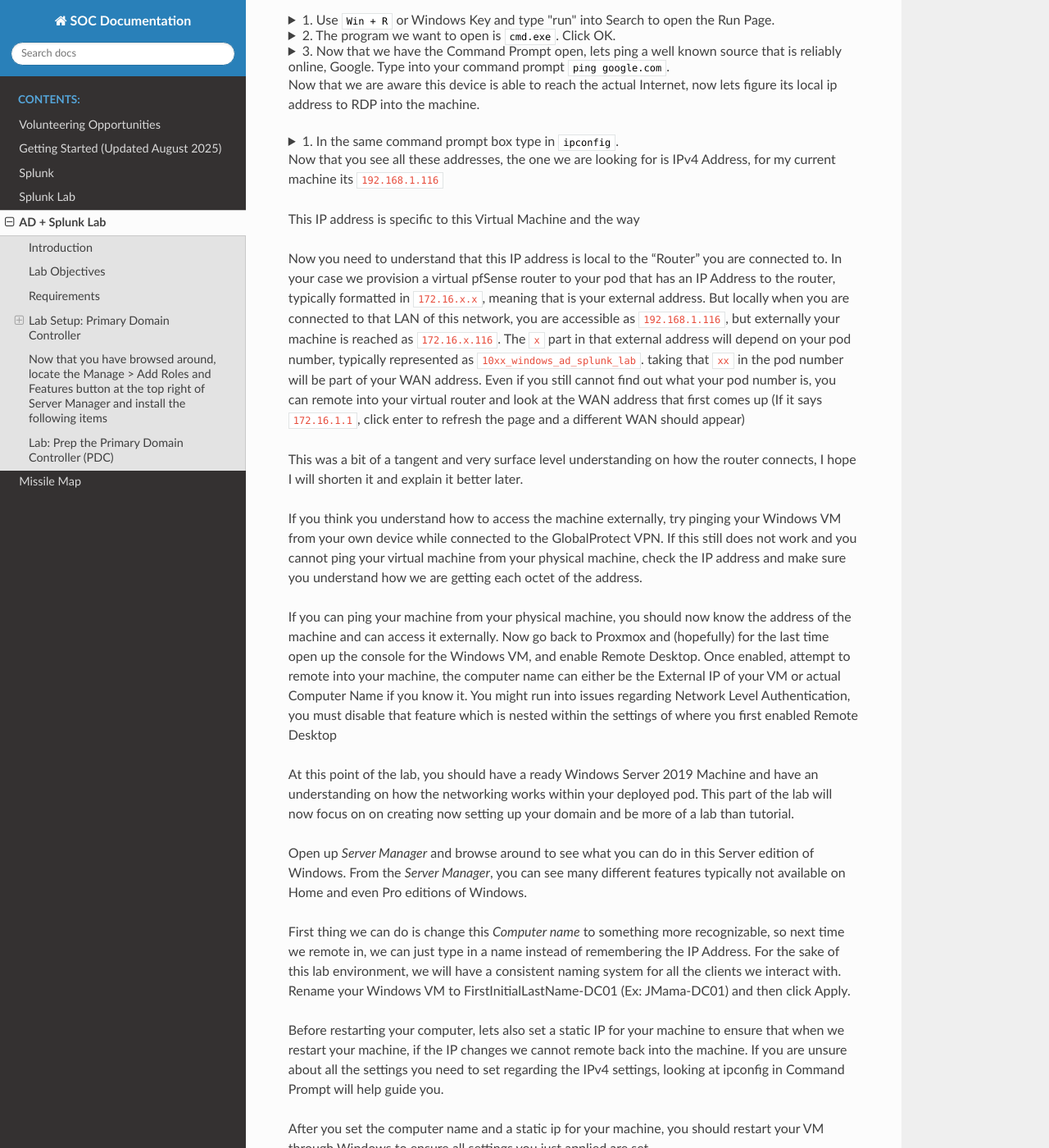
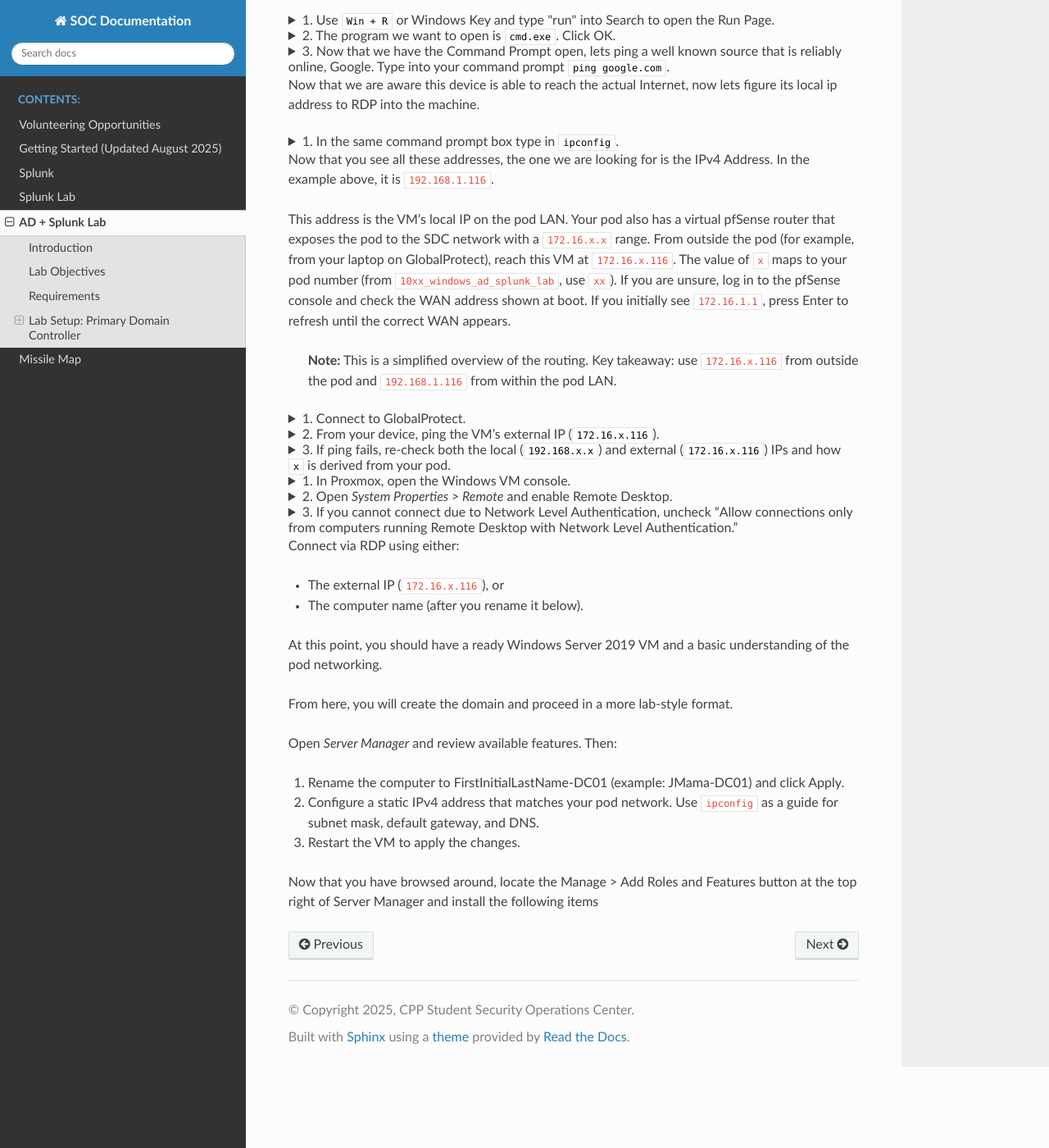
Before and after one commit to cpp-soc/documentation, a Sphinx documentation site: the page built from source/AD_Lab.md, in a window 1280 px wide and 1400 px high, scrolled down 2571 px. Shown: the whole window at 82% size. Built offline with Sphinx 7.4.7 and the Read the Docs theme 3.1.0, drawn with Linux system fonts in a browser that asks for light colours; some of the changed text lies outside the part shown.

Commit message:
try this

```diff
--- a/source/AD_Lab.md
+++ b/source/AD_Lab.md
@@ -234,164 +234,43 @@
 
 </details>
 
-Now that you see all these addresses, the one we are looking for is IPv4 Address, for my current machine its `192.168.1.116`
+Now that you see all these addresses, the one we are looking for is the IPv4 Address. In the example above, it is `192.168.1.116`.
 
-This IP address is specific to this Virtual Machine and the way
+This address is the VM’s local IP on the pod LAN. Your pod also has a virtual pfSense router that exposes the pod to the SDC network with a `172.16.x.x` range. From outside the pod (for example, from your laptop on GlobalProtect), reach this VM at `172.16.x.116`. The value of `x` maps to your pod number (from `10xx_windows_ad_splunk_lab`, use `xx`). If you are unsure, log in to the pfSense console and check the WAN address shown at boot. If you initially see `172.16.1.1`, press Enter to refresh until the correct WAN appears.
 
-Now you need to understand that this IP address is local to the "Router" you are connected to. In your case we provision a virtual pfSense router to your pod that has an IP Address to the router, typically formatted in `172.16.x.x`, meaning that is your external address. But locally when you are connected to that LAN of this network, you are accessible as `192.168.1.116`, but externally your machine is reached as `172.16.x.116`. The `x` part in that external address will depend on your pod number, typically represented as `10xx_windows_ad_splunk_lab`. taking that `xx` in the pod number will be part of your WAN address. Even if you still cannot find out what your pod number is, you can remote into your virtual router and look at the WAN address that first comes up (If it says `172.16.1.1`, click enter to refresh the page and a different WAN should appear)
-
-This was a bit of a tangent and very surface level understanding on how the router connects, I hope I will shorten it and explain it better later.
-
-If you think you understand how to access the machine externally, try pinging your Windows VM from your own device while connected to the GlobalProtect VPN. If this still does not work and you cannot ping your virtual machine from your physical machine, check the IP address and make sure you understand how we are getting each octet of the address.
-
-If you can ping your machine from your physical machine, you should now know the address of the machine and can access it externally. Now go back to Proxmox and (hopefully) for the last time open up the console for the Windows VM, and enable Remote Desktop. Once enabled, attempt to remote into your machine, the computer name can either be the External IP of your VM or actual Computer Name if you know it. You might run into issues regarding Network Level Authentication, you must disable that feature which is nested within the settings of where you first enabled Remote Desktop
-
-At this point of the lab, you should have a ready Windows Server 2019 Machine and have an understanding on how the networking works within your deployed pod.
-This part of the lab will now focus on on creating now setting up your domain and be more of a lab than tutorial.
-
-Open up *Server Manager* and browse around to see what you can do in this Server edition of Windows. From the *Server Manager*, you can see many different features typically not available on Home and even Pro editions of Windows.
-
-First thing we can do is change this *Computer name* to something more recognizable, so next time we remote in, we can just type in a name instead of remembering the IP Address. For the sake of this lab environment, we will have a consistent naming system for all the clients we interact with. Rename your Windows VM to FirstInitialLastName-DC01 (Ex: JMama-DC01) and then click Apply.
-
-Before restarting your computer, lets also set a static IP for your machine to ensure that when we restart your machine, if the IP changes we cannot remote back into the machine. If you are unsure about all the settings you need to set regarding the IPv4 settings, looking at ipconfig in Command Prompt will help guide you.
-
-After you set the computer name and a static ip for your machine, you should restart your VM through Windows to ensure all settings you just applied are set.
-
-Now that you have browsed around, locate the Manage > Add Roles and Features button at the top right of Server Manager and install the following items
--
-## Lab: Prep the Primary Domain Controller (PDC)
-
-Goal: Reach the VM externally, RDP into it, rename it, set a static IP, and install core roles.
+> **Note:** This is a simplified overview of the routing. Key takeaway: use `172.16.x.116` from outside the pod and `192.168.1.116` from within the pod LAN.
 
 <details>
-<summary>Task 1 — Verify external reachability</summary>
-
-- Objective: Confirm your host can reach the VM from the VPN.
-- Do:
-  - From your host (on GlobalProtect), ping the VM's external IP.
-  - On the VM, use ipconfig to understand its IPv4 and gateway.
-- Success: 4 replies, 0% loss.
-
+<summary>1. Connect to GlobalProtect.</summary>
+</details>
 <details>
-<summary>💡 Networking Hints</summary>
-
-Your VM has two IP addresses:
-- **LAN IP** (192.168.x.x): Internal to your pod's virtual network
-- **WAN IP** (172.16.x.x): External address for accessing from your host
-
-The external IP follows this pattern: if your VM's LAN IP is `192.168.1.116`, your external IP is likely `172.16.x.116` where `x` matches your pod number.
-
-To find your pod number:
-- Check your pod name format: `10xx_windows_ad_splunk_lab`
-- The `xx` becomes part of your WAN address
-- Or check the pfSense router console for the WAN address
-
+<summary>2. From your device, ping the VM’s external IP (<code>172.16.x.116</code>).</summary>
 </details>
+<details>
+<summary>3. If ping fails, re-check both the local (<code>192.168.x.x</code>) and external (<code>172.16.x.116</code>) IPs and how <code>x</code> is derived from your pod.</summary>
 </details>
 
 <details>
-<summary>Task 2 — Enable Remote Desktop</summary>
-
-- Objective: RDP into the VM from your host.
-- Do:
-  - Enable Remote Desktop on the VM.
-  - Connect using the external IP or the computer name.
-- Success: You can open a remote session successfully.
-
+<summary>1. In Proxmox, open the Windows VM console.</summary>
+</details>
 <details>
-<summary>💡 RDP Troubleshooting Hints</summary>
-
-If RDP connection fails:
-1. Ensure Remote Desktop is enabled in System Properties
-2. Temporarily disable Network Level Authentication (NLA)
-3. Check Windows Firewall settings
-4. Use the external WAN IP, not the LAN IP
-5. Try connecting with `Administrator` as the username
-
+<summary>2. Open <em>System Properties &gt; Remote</em> and enable Remote Desktop.</summary>
 </details>
+<details>
+<summary>3. If you cannot connect due to Network Level Authentication, uncheck “Allow connections only from computers running Remote Desktop with Network Level Authentication.”</summary>
 </details>
 
-<details>
-<summary>Task 3 — Rename the server</summary>
+Connect via RDP using either:
+- The external IP (`172.16.x.116`), or
+- The computer name (after you rename it below).
 
-- Objective: Apply the lab naming convention.
-- Do: Rename to FirstInitialLastName-DC01 (e.g., JMama-DC01). Do not reboot yet.
-- Success: System properties show the new name (pending restart).
+At this point, you should have a ready Windows Server 2019 VM and a basic understanding of the pod networking.
 
-<details>
-<summary>💡 Naming Hints</summary>
+From here, you will create the domain and proceed in a more lab-style format.
 
-- Access via: System Properties > Computer Name tab > Change
-- Use format: FirstInitialLastName-DC01 (e.g., JSmith-DC01)
-- Click "Apply" but don't restart yet (save that for after static IP setup)
+Open *Server Manager* and review available features. Then:
+1. Rename the computer to FirstInitialLastName-DC01 (example: JMama-DC01) and click Apply.
+2. Configure a static IPv4 address that matches your pod network. Use `ipconfig` as a guide for subnet mask, default gateway, and DNS.
+3. Restart the VM to apply the changes.
 
-</details>
-</details>
-
-<details>
-<summary>Task 4 — Configure a static IPv4</summary>
-
-- Objective: Ensure the server keeps a stable address.
-- Do:
-  - Set IPv4 address, subnet mask, and default gateway to match your network.
-  - Preferred DNS: use your gateway or an external resolver temporarily (you will point it to this server after DNS is installed).
-- Success: ipconfig displays the static IP you configured.
-
-<details>
-<summary>💡 Static IP Configuration Hints</summary>
-
-Before setting static IP, run `ipconfig` to see current settings:
-- **IP Address**: Use the current DHCP-assigned IP
-- **Subnet Mask**: Typically `255.255.255.0`
-- **Default Gateway**: Usually `192.168.1.1`
-- **DNS**: Use gateway (192.168.1.1) or public DNS (8.8.8.8) temporarily
-
-Access via: Network and Sharing Center > Change adapter settings > Right-click network adapter > Properties > IPv4
-
-</details>
-</details>
-
-<details>
-<summary>Task 5 — Reboot and validate</summary>
-
-- Objective: Apply changes and confirm access.
-- Do: Reboot the VM. RDP back in using the new name or static IP.
-- Success: RDP works post-reboot and the new name/IP persist.
-
-<details>
-<summary>💡 Validation Hints</summary>
-
-After reboot:
-- Verify computer name: `hostname` in command prompt
-- Verify static IP: `ipconfig`
-- Test RDP: Connect from your host using the computer name or IP
-- Test internet: `ping google.com`
-
-</details>
-</details>
-
-<details>
-<summary>Task 6 — Install core roles</summary>
-
-- Objective: Prepare the server for domain services.
-- Do: Server Manager > Manage > Add Roles and Features:
-  - Active Directory Domain Services (AD DS)
-  - DNS Server
-  - Group Policy Management
-- Success: Roles show as Installed in Server Manager.
-
-<details>
-<summary>💡 Role Installation Hints</summary>
-
-Installation wizard steps:
-1. **Before You Begin**: Click Next
-2. **Installation Type**: Role-based or feature-based installation
-3. **Server Selection**: Select your server
-4. **Server Roles**: Check the boxes for AD DS and DNS Server
-5. **Features**: Group Policy Management will be under "Remote Server Administration Tools"
-6. Follow prompts and install
-
-Note: You may see warnings about DNS delegation - ignore these for now.
-
-</details>
-</details>
+Now that you have browsed around, locate the Manage > Add Roles and Features button at the top right of Server Manager and install the following items
```
